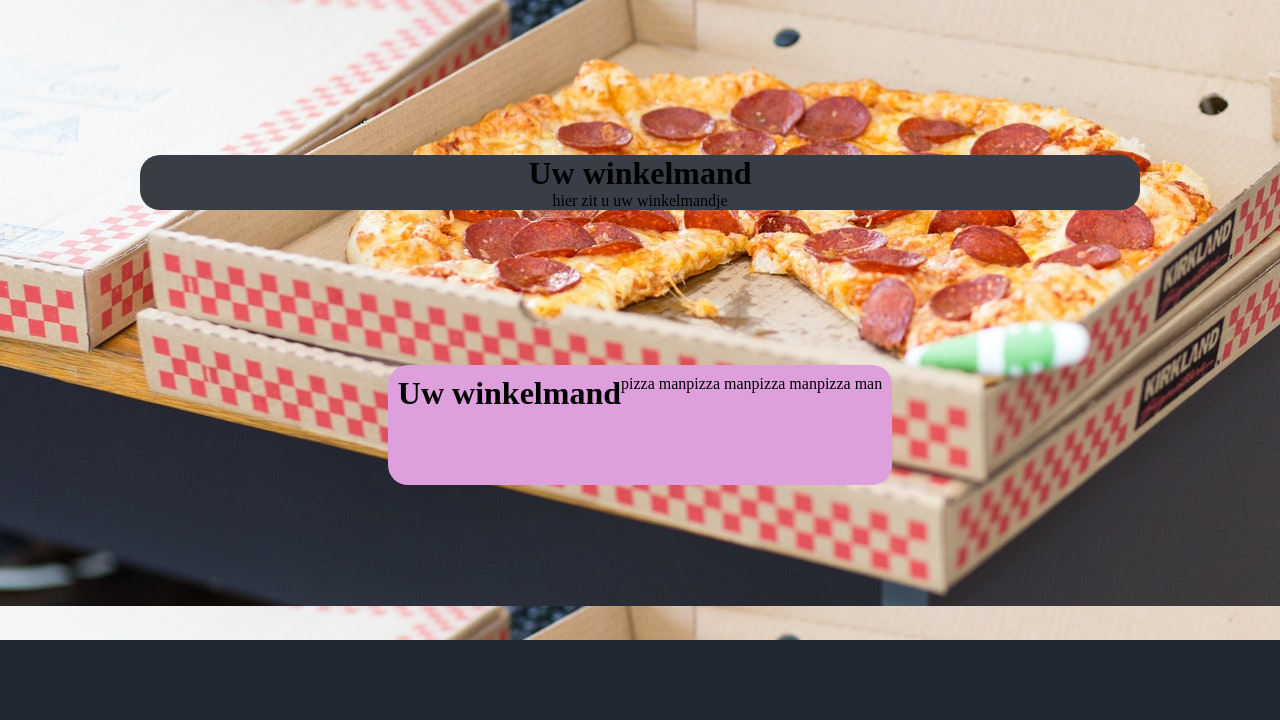
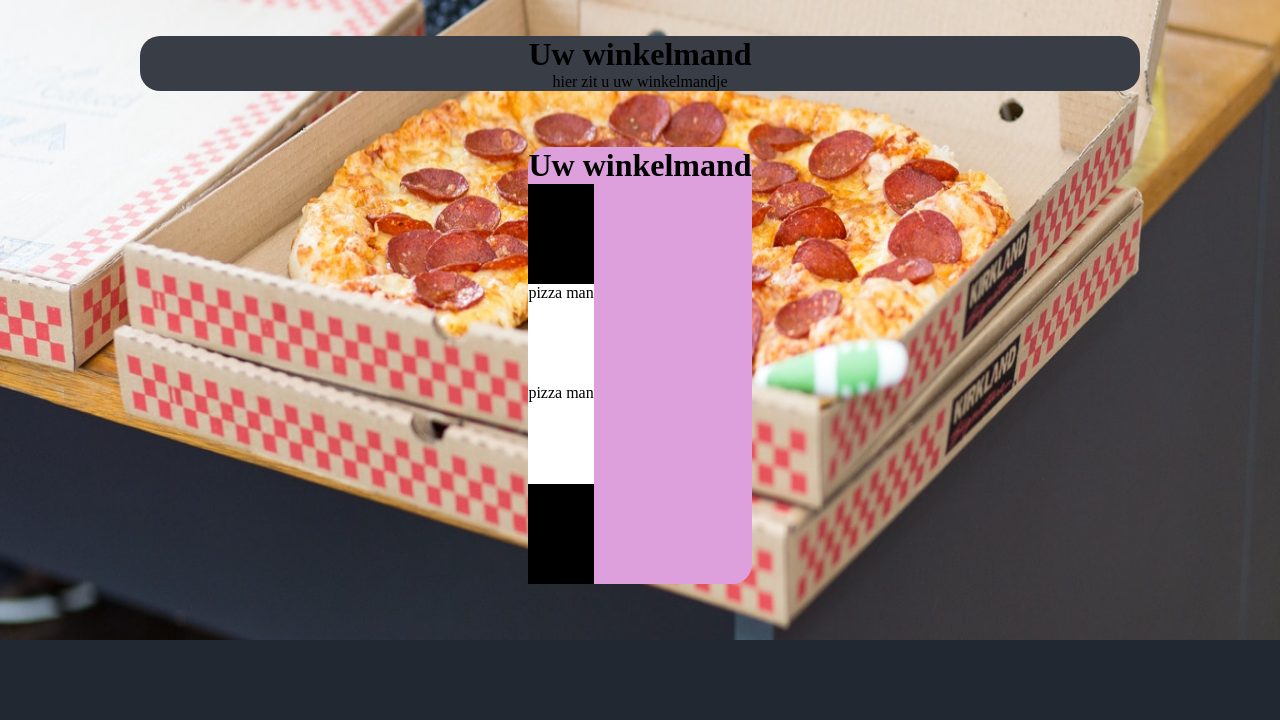
Before and after one commit to luuk353/miniCRUD, a PHP site: page /winkelmand.php in a window 1280 px wide. Shown: the part 80-800 px from the top of the page. Run offline with PHP 8.4, Linux system fonts and the light colour scheme.

Commit message:
latest changes

```diff
--- a/admin.php
+++ b/admin.php
@@ -9,7 +9,7 @@
 </head>
 <body>
     <nav>
-    <h1> Welkom Admin
+    <h1> Welkom Admin</h1>
     </nav>
 
 
--- a/css/main.css
+++ b/css/main.css
@@ -28,6 +28,7 @@ main{
     flex-direction: row;
     align-items: center;
     justify-content: space-evenly;
+    background-size: 100% 100%;
 }
 #winkelmandmain{
     height:80vh;
@@ -36,6 +37,7 @@ main{
     flex-direction: column;
     align-items: center;
     justify-content: space-evenly;
+    background-size: 100% 100%;
 }
 .bestellingen{
     display:flex;
@@ -73,22 +75,26 @@ footer{
     background-color:plum;
     border-radius: 20px;
     display:flex;
-    flex-direction:row;
+    flex-direction:column;
     flex-wrap: wrap;
     justify-content: space-evenly;
-    padding: 10px;
+    margin:20px;
+
 }
 .mand1{
 height:100px;
 width:fit-content;
+background-color: black;
 }
 .mand2{
 height: 100px;
 width: fit-content;
+background-color:white;
 }
 .mand3{
 height: 100px;
 width: fit-content;
+background-color: black;
 }
 .papa-winkelmand{
     display:flex;
```
